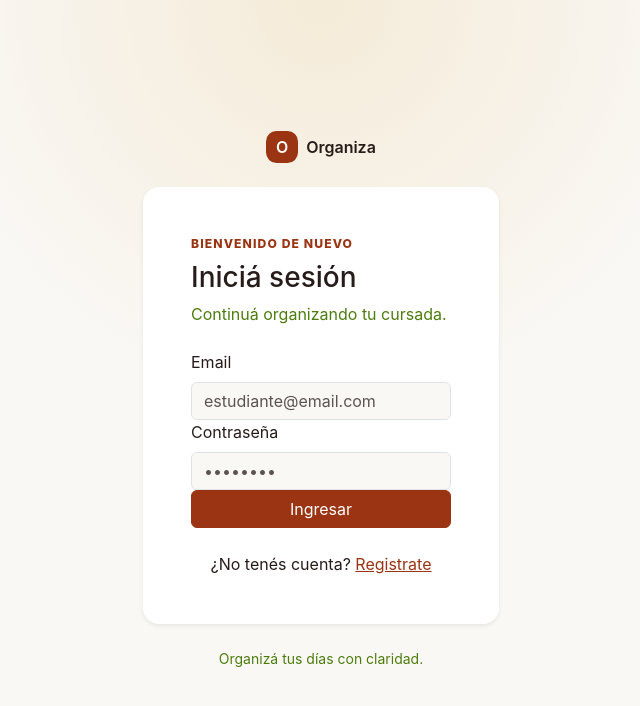
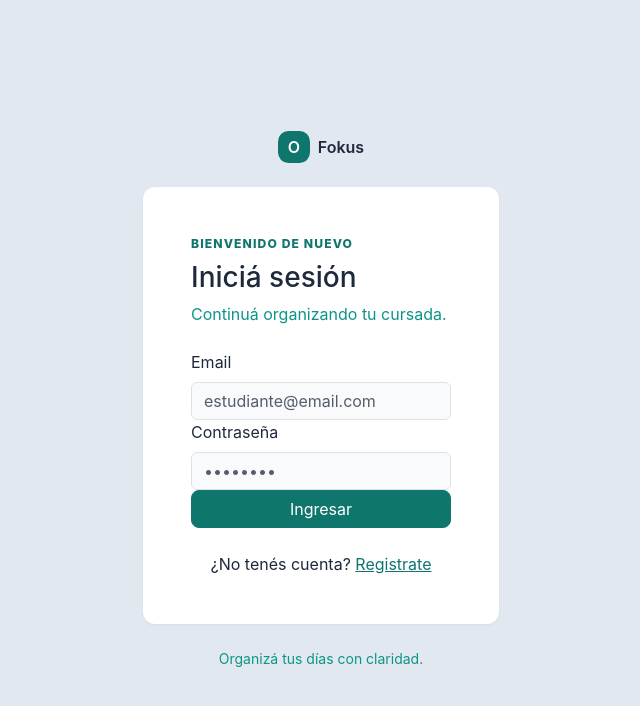
Before and after one commit to giiovannie/Task_organization, a React (Vite) app in the folder frontend/: page /login in a window 1280 px wide. Shown: the top 706 px of the page, without its empty margins (319-959 px from the left). Built offline with nearby package versions, Linux system fonts and the light colour scheme; no server answers.

Commit message:
feat(branding): se adoptó la identidad Fokus

```diff
--- a/frontend/index.html
+++ b/frontend/index.html
@@ -4,11 +4,11 @@
     <meta charset="UTF-8" />
     <meta name="viewport" content="width=device-width, initial-scale=1.0" />
     <meta name="description" content="Organizador académico para centralizar materias, tareas y exámenes." />
-    <meta name="theme-color" content="#9a3412" />
+    <meta name="theme-color" content="#0F766E" />
     <link rel="manifest" href="/manifest.webmanifest" />
     <link rel="icon" href="/icons/organiza-192.png" />
     <link rel="apple-touch-icon" href="/icons/organiza-192.png" />
-    <title>Organiza | Organizador académico</title>
+    <title>Fokus | Organizador académico</title>
   </head>
   <body>
     <div id="root"></div>
--- a/frontend/public/sw.js
+++ b/frontend/public/sw.js
@@ -1,4 +1,4 @@
-const CACHE_NAME = 'organiza-shell-v1'
+const CACHE_NAME = 'fokus-shell-v2'
 const APP_SHELL = [
   '/',
   '/index.html',
--- a/frontend/src/components/common/Brand.jsx
+++ b/frontend/src/components/common/Brand.jsx
@@ -1,9 +1,9 @@
 import { Link } from 'react-router-dom'
 
 const Brand = () => (
-  <Link className="navbar-brand fw-semibold" to="/" aria-label="Organiza, inicio">
+  <Link className="navbar-brand fw-semibold" to="/" aria-label="Fokus, inicio">
     <span className="brand-mark me-2" aria-hidden="true">O</span>
-    Organiza
+    Fokus
   </Link>
 )
 
--- a/frontend/src/components/common/Sidebar.jsx
+++ b/frontend/src/components/common/Sidebar.jsx
@@ -27,7 +27,7 @@ const Sidebar = ({ onNavigate }) => (
         </NavLink>
       ))}
     </nav>
-    <p className="small text-secondary px-2 mt-auto mb-0">Organiza · 2026</p>
+    <p className="small text-secondary px-2 mt-auto mb-0">Fokus · 2026</p>
   </aside>
 )
 
--- a/frontend/src/hooks/useDocumentTitle.js
+++ b/frontend/src/hooks/useDocumentTitle.js
@@ -2,6 +2,6 @@ import { useEffect } from 'react'
 
 export const useDocumentTitle = (title) => {
   useEffect(() => {
-    document.title = title ? `${title} | Organiza` : 'Organiza'
+    document.title = title ? `${title} | Fokus` : 'Fokus'
   }, [title])
 }
--- a/frontend/src/pages/ProfilePage.jsx
+++ b/frontend/src/pages/ProfilePage.jsx
@@ -17,7 +17,7 @@ const ProfilePage = () => {
 
   return (
     <>
-      <PageHeader eyebrow="Cuenta" title="Tu perfil" description="Personalizá cómo querés verte en Organiza." />
+      <PageHeader eyebrow="Cuenta" title="Tu perfil" description="Personalizá cómo querés verte en Fokus." />
       <div className="row g-4">
         <div className="col-12 col-lg-4"><div className="card border-0 text-center"><div className="card-body p-4"><div className="profile-avatar mx-auto mb-3">{form.name.charAt(0)}{form.last_name.charAt(0)}</div><h2 className="h5 mb-1">{form.name} {form.last_name}</h2><p className="text-secondary">@{form.nickname}</p><p className="small mb-4">{user?.email}</p><button className="btn btn-outline-danger" onClick={() => { signOut(); navigate('/login') }} type="button">Cerrar sesión</button></div></div></div>
         <div className="col-12 col-lg-8"><div className="card border-0"><div className="card-body p-4 p-md-5"><h2 className="h5 mb-4">Información personal</h2><form onSubmit={submit}><div className="row g-3">
--- a/frontend/src/styles/bootstrap.scss
+++ b/frontend/src/styles/bootstrap.scss
@@ -1,13 +1,16 @@
 @use 'bootstrap/scss/bootstrap' with (
-  $primary: #9a3412,
-  $secondary: #4d7c0f,
-  $success: #16a34a,
-  $info: #0284c7,
-  $warning: #ea580c,
-  $danger: #dc2626,
-  $light: #f3efe6,
-  $dark: #271c19,
-  $body-bg: #faf8f5,
-  $body-color: #271c19,
-  $card-bg: #ffffff
+  $primary: #0F766E,
+  $secondary: #0D9488,
+  $success: #10B981,
+  $info: #2563EB,
+  $warning: #EAB308,
+  $danger: #E11D48,
+  $light: #E2E8F0,
+  $dark: #1E293B,
+  $body-bg: #F8FAFC,
+  $body-color: #1E293B,
+  $card-bg: #FFFFFF,
+  $card-border-radius: 0.75rem,
+  $btn-border-radius: 0.5rem,
+  $box-shadow-sm: 0 1px 3px rgba(0, 0, 0, 0.05)
 );
--- a/frontend/src/styles/global.css
+++ b/frontend/src/styles/global.css
@@ -56,8 +56,8 @@ a {
 }
 
 .card {
-  border-radius: 1rem;
-  box-shadow: 0 0.35rem 1.4rem rgb(39 28 25 / 5%);
+  border-radius: 0.75rem;
+  box-shadow: 0 1px 3px rgb(30 41 59 / 5%);
 }
 
 .app-shell {
@@ -70,7 +70,7 @@ a {
   top: 0;
   height: 100dvh;
   background: var(--bg-card);
-  border-right: 1px solid rgb(39 28 25 / 8%);
+  border-right: 1px solid rgb(30 41 59 / 8%);
 }
 
 .app-sidebar .nav-link {
@@ -85,7 +85,7 @@ a {
 }
 
 .app-sidebar .nav-link.active {
-  background: rgb(154 52 18 / 10%);
+  background: rgb(15 118 110 / 10%);
   color: var(--color-primary);
 }
 
@@ -111,8 +111,8 @@ a {
   z-index: 20;
   top: 0;
   min-height: 4.6rem;
-  background: rgb(250 248 245 / 92%);
-  border-bottom: 1px solid rgb(39 28 25 / 7%);
+  background: rgb(248 250 252 / 92%);
+  border-bottom: 1px solid rgb(30 41 59 / 7%);
   backdrop-filter: blur(12px);
 }
 
@@ -171,7 +171,7 @@ a {
 .subject-card:hover,
 .exam-card:hover {
   transform: translateY(-2px);
-  box-shadow: 0 0.75rem 2rem rgb(39 28 25 / 9%);
+  box-shadow: 0 0.75rem 2rem rgb(30 41 59 / 9%);
 }
 
 .metric-dot,
@@ -195,7 +195,7 @@ a {
   justify-content: space-between;
   gap: 1rem;
   padding: 0.75rem 0;
-  border-bottom: 1px solid rgb(39 28 25 / 7%);
+  border-bottom: 1px solid rgb(30 41 59 / 7%);
 }
 
 .note-row > :first-child {
@@ -221,6 +221,11 @@ a {
 .status-pending { background: var(--color-warning); }
 .status-in_progress { background: var(--color-info); }
 .status-completed { background: var(--color-success); }
+
+.status-pending,
+.status-completed {
+  color: var(--text-main);
+}
 
 .is-complete h2,
 .is-complete h6 {
@@ -249,13 +254,13 @@ a {
   gap: 1rem;
   padding: 1rem;
   border: 0;
-  border-bottom: 1px solid rgb(39 28 25 / 7%);
+  border-bottom: 1px solid rgb(30 41 59 / 7%);
   background: transparent;
 }
 
 .notification-row.is-unread {
   border-radius: 0.75rem;
-  background: rgb(154 52 18 / 6%);
+  background: rgb(15 118 110 / 6%);
 }
 
 .activity-check {
@@ -264,7 +269,7 @@ a {
 }
 
 .form-card { top: 6.5rem; }
-.auth-layout { background: radial-gradient(circle at top, rgb(202 138 4 / 12%), transparent 40%), var(--bg-main); }
+.auth-layout { background: var(--bg-secondary); }
 .auth-card { overflow: hidden; }
 .app-toast { position: fixed; z-index: 1100; right: 1.5rem; bottom: 1.5rem; min-width: 16rem; }
 .place-center { place-items: center; }
@@ -274,8 +279,8 @@ a {
   .app-shell { display: block; }
   .sidebar-panel { position: fixed; z-index: 1040; inset: 0 auto 0 0; width: min(18rem, 86vw); transform: translateX(-100%); transition: transform 180ms ease; }
   .sidebar-panel.is-open { transform: translateX(0); }
-  .sidebar-backdrop { position: fixed; z-index: 1030; inset: 0; display: block; border: 0; background: rgb(39 28 25 / 45%); }
-  .app-sidebar { width: 100%; box-shadow: 1rem 0 3rem rgb(39 28 25 / 14%); }
+  .sidebar-backdrop { position: fixed; z-index: 1030; inset: 0; display: block; border: 0; background: rgb(30 41 59 / 45%); }
+  .app-sidebar { width: 100%; box-shadow: 1rem 0 3rem rgb(30 41 59 / 14%); }
   .form-card { position: static !important; }
 }
 
--- a/frontend/src/styles/variables.css
+++ b/frontend/src/styles/variables.css
@@ -1,14 +1,14 @@
 :root {
-  --color-primary: #9a3412;
-  --color-secondary: #4d7c0f;
-  --color-accent: #ca8a04;
-  --bg-main: #faf8f5;
-  --bg-secondary: #f3efe6;
-  --bg-card: #ffffff;
-  --text-main: #271c19;
-  --text-secondary: #786c66;
-  --color-success: #16a34a;
-  --color-warning: #ea580c;
-  --color-danger: #dc2626;
-  --color-info: #0284c7;
+  --color-primary: #0F766E;
+  --color-secondary: #0D9488;
+  --color-accent: #F97316;
+  --bg-main: #F8FAFC;
+  --bg-secondary: #E2E8F0;
+  --bg-card: #FFFFFF;
+  --text-main: #1E293B;
+  --text-secondary: #64748B;
+  --color-success: #10B981;
+  --color-warning: #EAB308;
+  --color-danger: #E11D48;
+  --color-info: #2563EB;
 }
```
Also changed, not shown: frontend/public/manifest.webmanifest.
